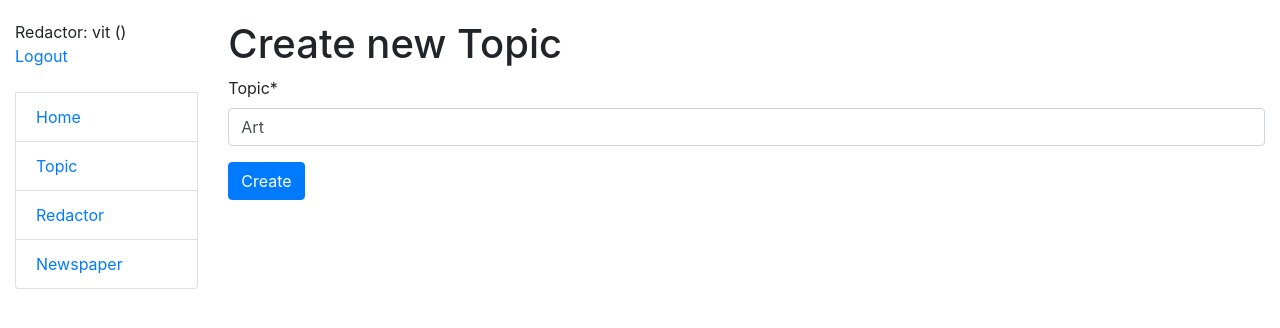
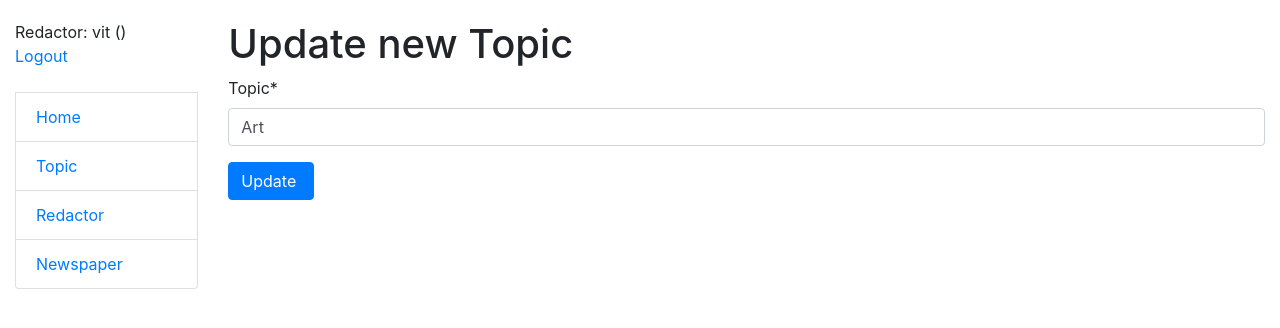
Before and after one commit to destr34/newspaper-agency, a Django app: page /news-agency/topics/5/update/ in a window 1280 px wide. Shown: the top 328 px of the page. Run offline with Django 4.2, Linux system fonts and the light colour scheme; a user stored in the database is signed in; data comes from the database, SQL or seed files in the repository; some libraries are stand-ins or nearby versions.

Commit message:
Add fix to topic_form.html

```diff
--- a/templates/news_agency/topic_form.html
+++ b/templates/news_agency/topic_form.html
@@ -2,10 +2,10 @@
 {% load crispy_forms_filters %}
 
 {% block content %}
-  <h1>Create new Topic</h1>
+  <h1>{{ object|yesno:"Update, Create" }} new Topic</h1>
   <form action="" method="post" novalidate>
     {% csrf_token %}
     {{ form|crispy }}
-    <input  class="btn btn-primary" type="button" value="Create">
+    <input type="submit" value="{{ object|yesno:'Update,Create' }} " class="btn btn-primary">
   </form>
 {% endblock %}
```
